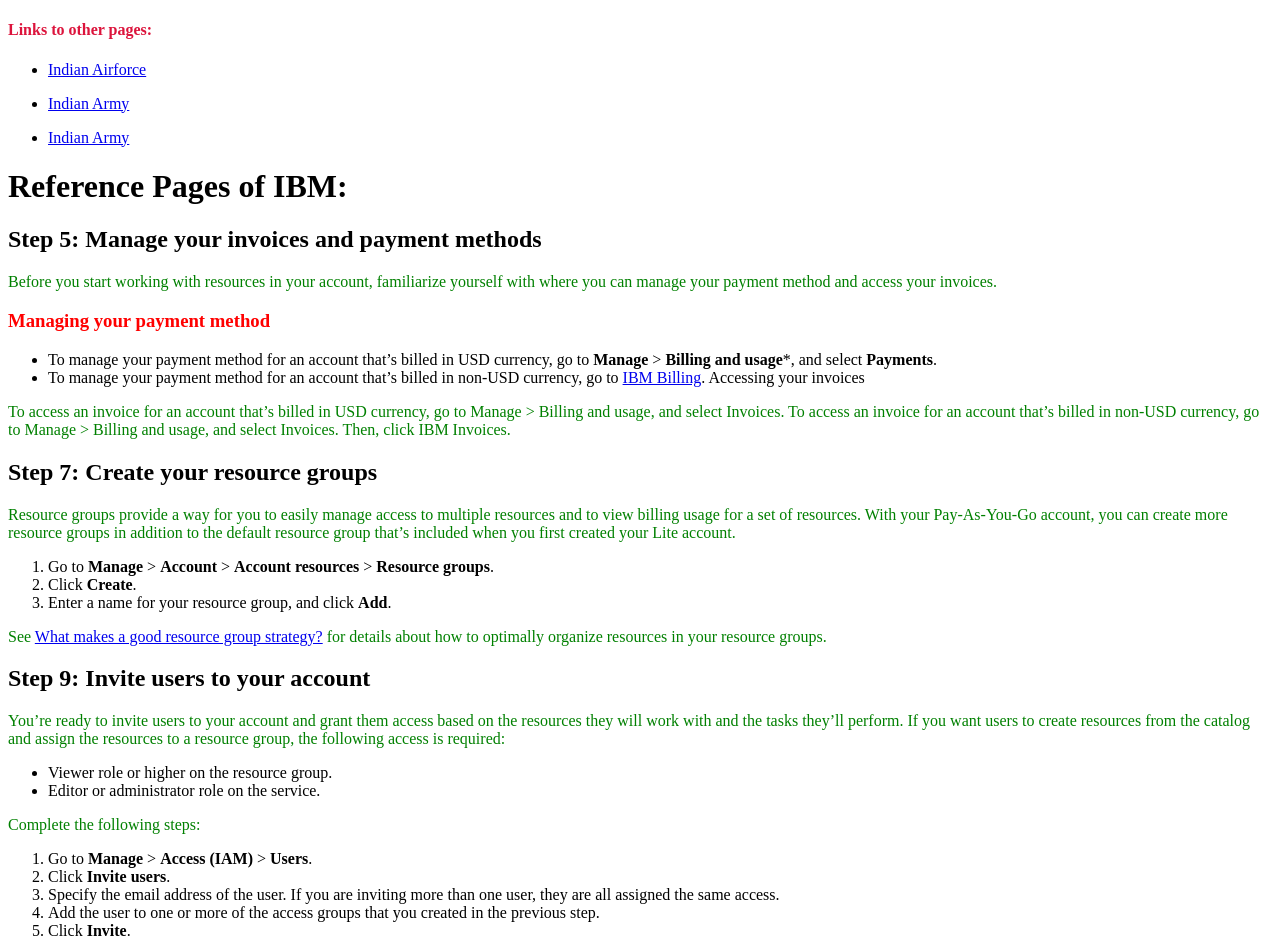
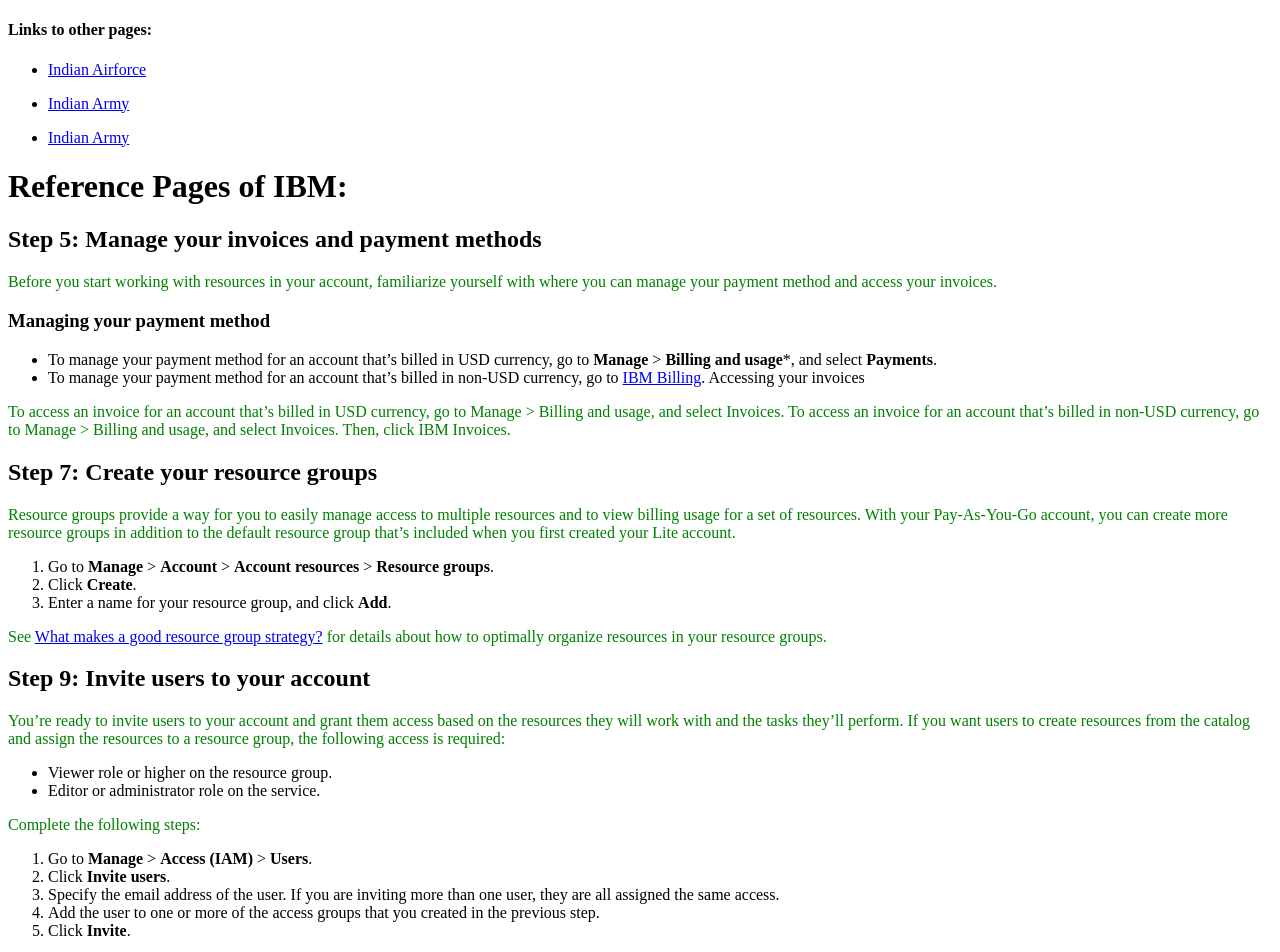
Before and after one commit to dibyaranjangithub/jekylltwt, a Jekyll site: the page built from index.md, in a window 1280 px wide. Shown: the top 952 px of the page. Built offline with Jekyll 4.4.1, drawn with Linux system fonts in a browser that asks for light colours.

Commit message:
Update style.css

```diff
--- a/assets/css/style.css
+++ b/assets/css/style.css
@@ -1,5 +1 @@
-h3 { color: red;}
-    p {color: green;}
-
-h4 { color: crimson;}
-    p { color: green;}
+p {color: green;}
```
